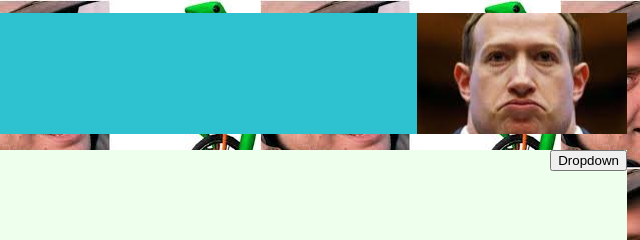
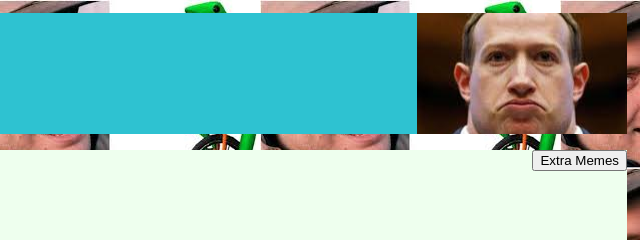
Before and after one commit to AdamHotham1/AdamHotham1.github.io, a plain HTML site: page index.html in a window 1280 px wide. Shown: the top 240 px of the page, 640-1280 px from the left. Drawn offline with Linux system fonts and the light colour scheme.

Commit message:
Update index.html

```diff
--- a/index.html
+++ b/index.html
@@ -13,7 +13,7 @@
 
 			</style>
 			<div class="dropdown">
-  				<button class="dropbtn">Dropdown</button>
+  				<button class="dropbtn">Extra Memes</button>
   				<div class="dropdown-content">
   				<a href="index.html">Home</a>
     			<a href="memepages.html">Normie Memes</a>
```
